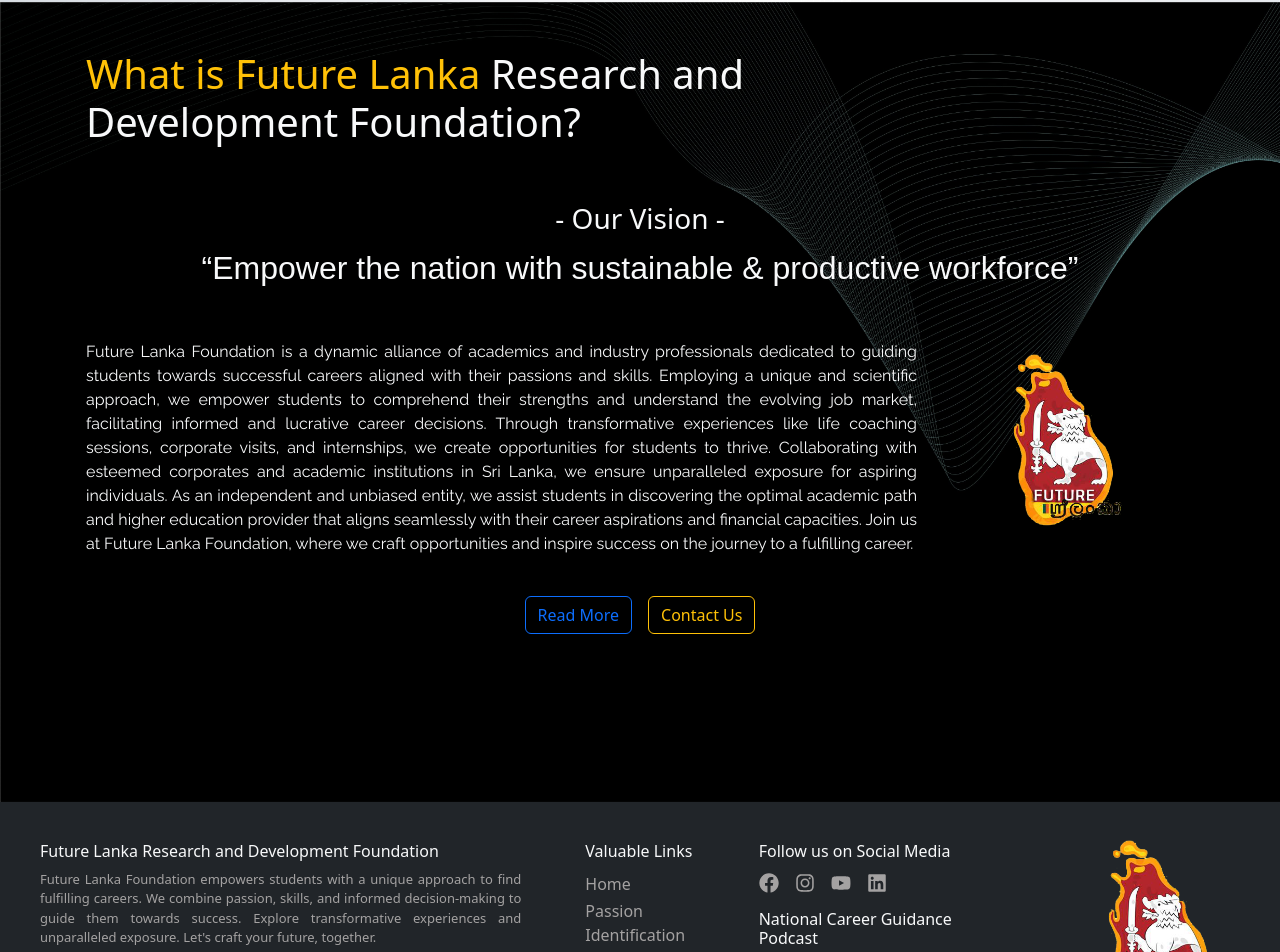
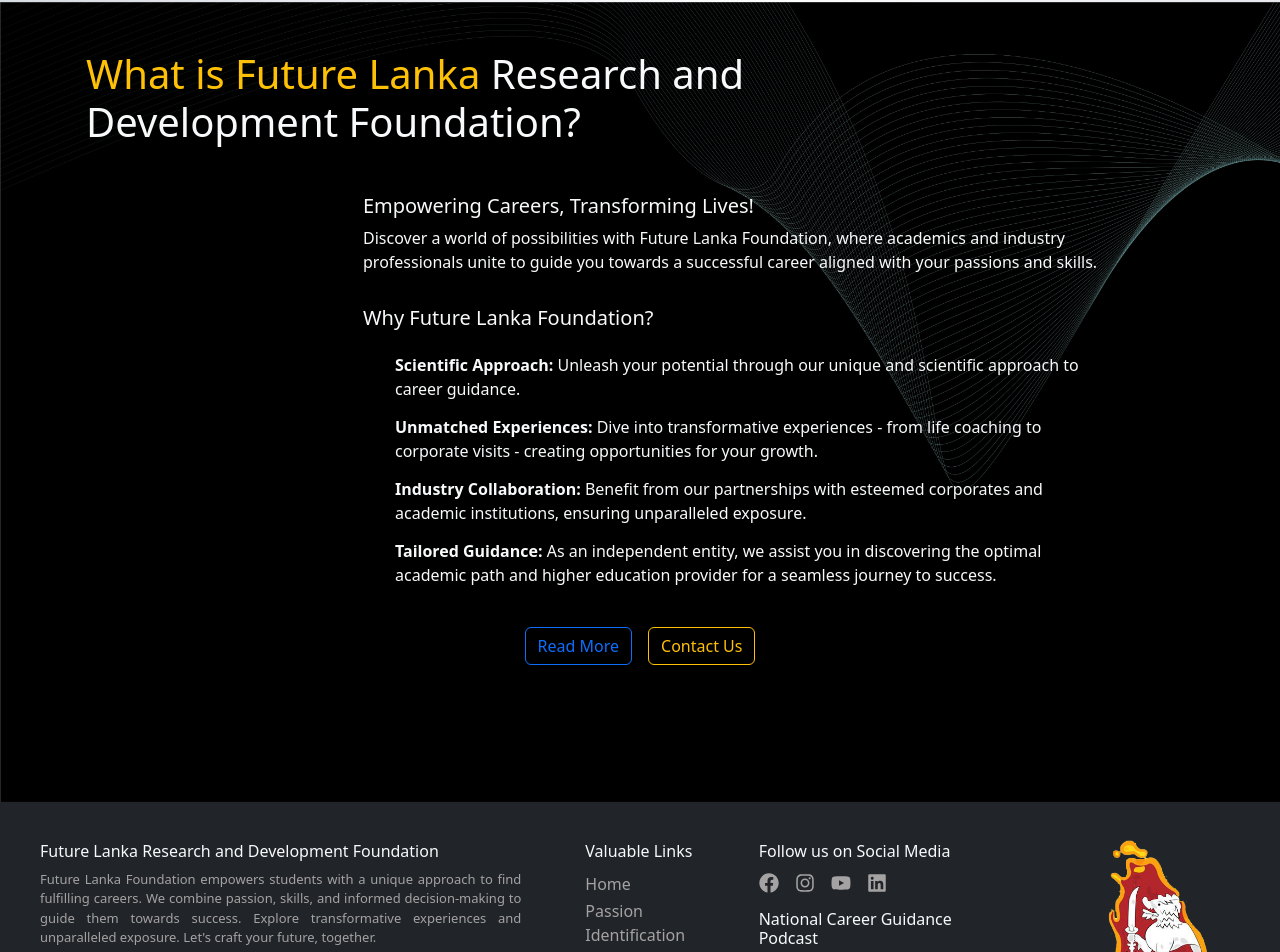
Before and after one commit to KaushalyaBLC/Future-Lanka, a React (Vite) app in the folder Frontend/: page / in a window 1280 px wide. Shown: the part 3624-4576 px from the top of the page. Built offline with nearby package versions, Linux system fonts and the light colour scheme; a web font is replaced by a local one.

Commit message:
backend change

```diff
--- a/Frontend/src/Components/Home/AboutUs/AboutUs.jsx
+++ b/Frontend/src/Components/Home/AboutUs/AboutUs.jsx
@@ -12,44 +12,47 @@
             and <br />
             Development Foundation?
           </h1>
-          <div className=" col-12 pt-5">
-            <div className="col-lg-12 text-center">
-              <h3>- Our Vision -</h3>
-              <p className="vision">
-                “Empower the nation with sustainable & productive workforce”
+
+          <div className="col-12 mt-5 d-flex flex-column flex-lg-row">
+            <div className="col-lg-3"></div>
+            <div className=" col-lg-8 ">
+              <h5> Empowering Careers, Transforming Lives!</h5>
+              <p>
+                Discover a world of possibilities with Future Lanka Foundation,
+                where academics and industry professionals unite to guide you
+                towards a successful career aligned with your passions and
+                skills.
               </p>
-            </div>
-          </div>
-          <div className="col-12 mt-5 d-flex flex-column flex-lg-row">
-            <div className=" col-lg-9 col-sm-12 ">
-              <p className="aboutText ">
-                Future Lanka Foundation is a dynamic alliance of academics and
-                industry professionals dedicated to guiding students towards
-                successful careers aligned with their passions and skills.
-                Employing a unique and scientific approach, we empower students
-                to comprehend their strengths and understand the evolving job
-                market, facilitating informed and lucrative career decisions.
-                Through transformative experiences like life coaching sessions,
-                corporate visits, and internships, we create opportunities for
-                students to thrive. Collaborating with esteemed corporates and
-                academic institutions in Sri Lanka, we ensure unparalleled
-                exposure for aspiring individuals. As an independent and
-                unbiased entity, we assist students in discovering the optimal
-                academic path and higher education provider that aligns
-                seamlessly with their career aspirations and financial
-                capacities. Join us at Future Lanka Foundation, where we craft
-                opportunities and inspire success on the journey to a fulfilling
-                career.
-              </p>
-            </div>
-            <div className="col-lg-3 col-sm-12 text-center  ">
-              <img src={Logo} alt="Future Lanka Logo" height={200} />
+              <h5 className="pt-3">Why Future Lanka Foundation?</h5>
+              <ul>
+                <li>
+                  <b>Scientific Approach:</b> Unleash your potential through our
+                  unique and scientific approach to career guidance.{" "}
+                </li>
+                <li>
+                  <b> Unmatched Experiences:</b> Dive into transformative
+                  experiences - from life coaching to corporate visits -
+                  creating opportunities for your growth.{" "}
+                </li>
+                <li>
+                  {" "}
+                  <b>Industry Collaboration:</b> Benefit from our partnerships with
+                  esteemed corporates and academic institutions, ensuring
+                  unparalleled exposure.
+                </li>
+                <li>
+                  {" "}
+                 <b> Tailored Guidance:</b> As an independent entity, we assist you in
+                  discovering the optimal academic path and higher education
+                  provider for a seamless journey to success.
+                </li>
+              </ul>
             </div>
           </div>
           <div className="text-center col-12 mt-4">
-         <button className="btn btn-outline-primary">Read More</button>
-         <button className="btn btn-outline-warning ms-3">Contact Us</button>
-         </div>
+            <button className="btn btn-outline-primary">Read More</button>
+            <button className="btn btn-outline-warning ms-3">Contact Us</button>
+          </div>
         </div>
       </section>
     </>
--- a/Frontend/src/Components/PassionIdTool/PassionTest.jsx
+++ b/Frontend/src/Components/PassionIdTool/PassionTest.jsx
@@ -131,8 +131,6 @@
       submitForm();
     }
   };
-
- // Empty dependency array means it will run only once
 
   if (pageIndex === 1) {
     return (
```
Also changed, not shown: 1 other file (tests, documents, lock files or other folders).
